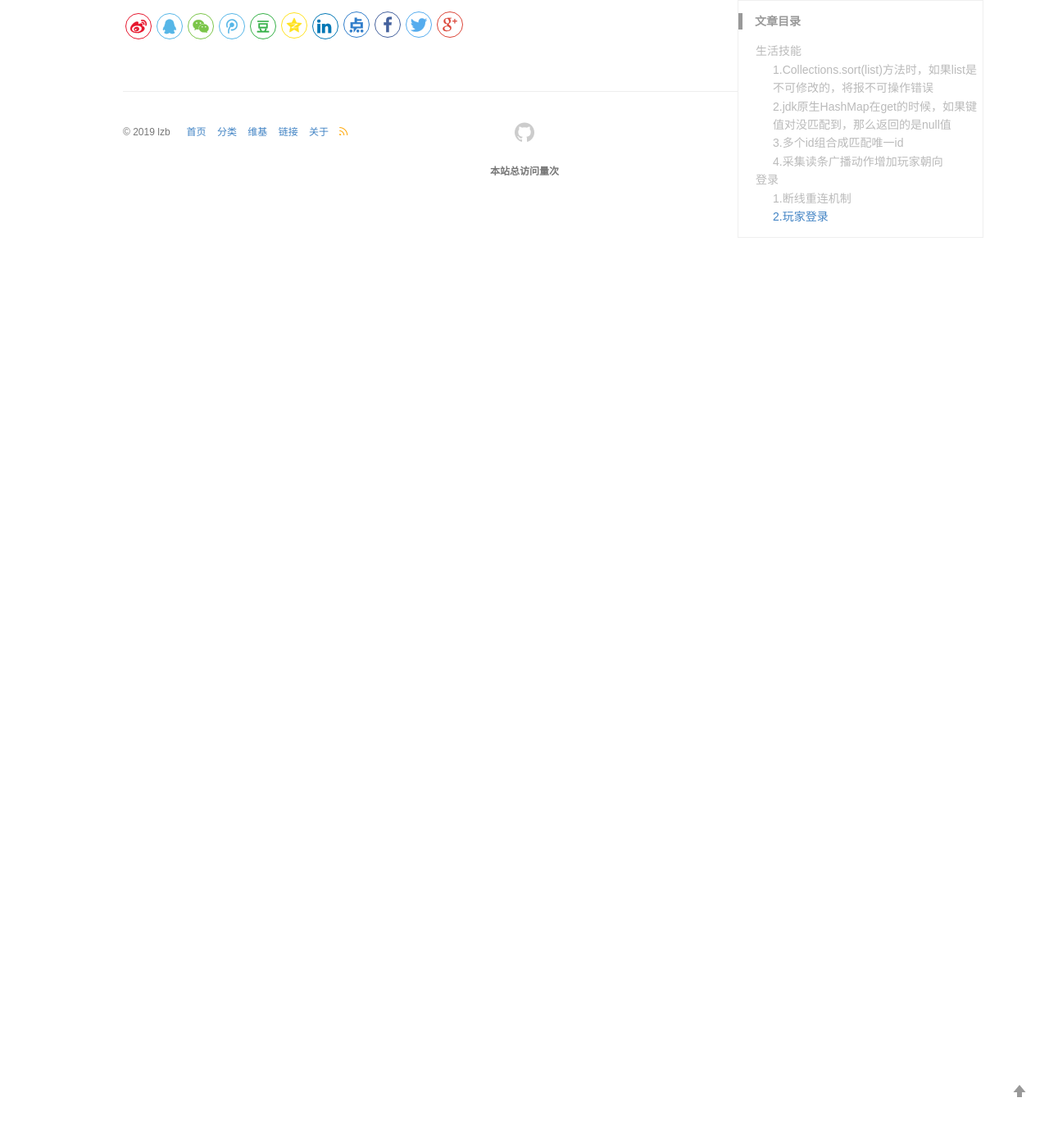
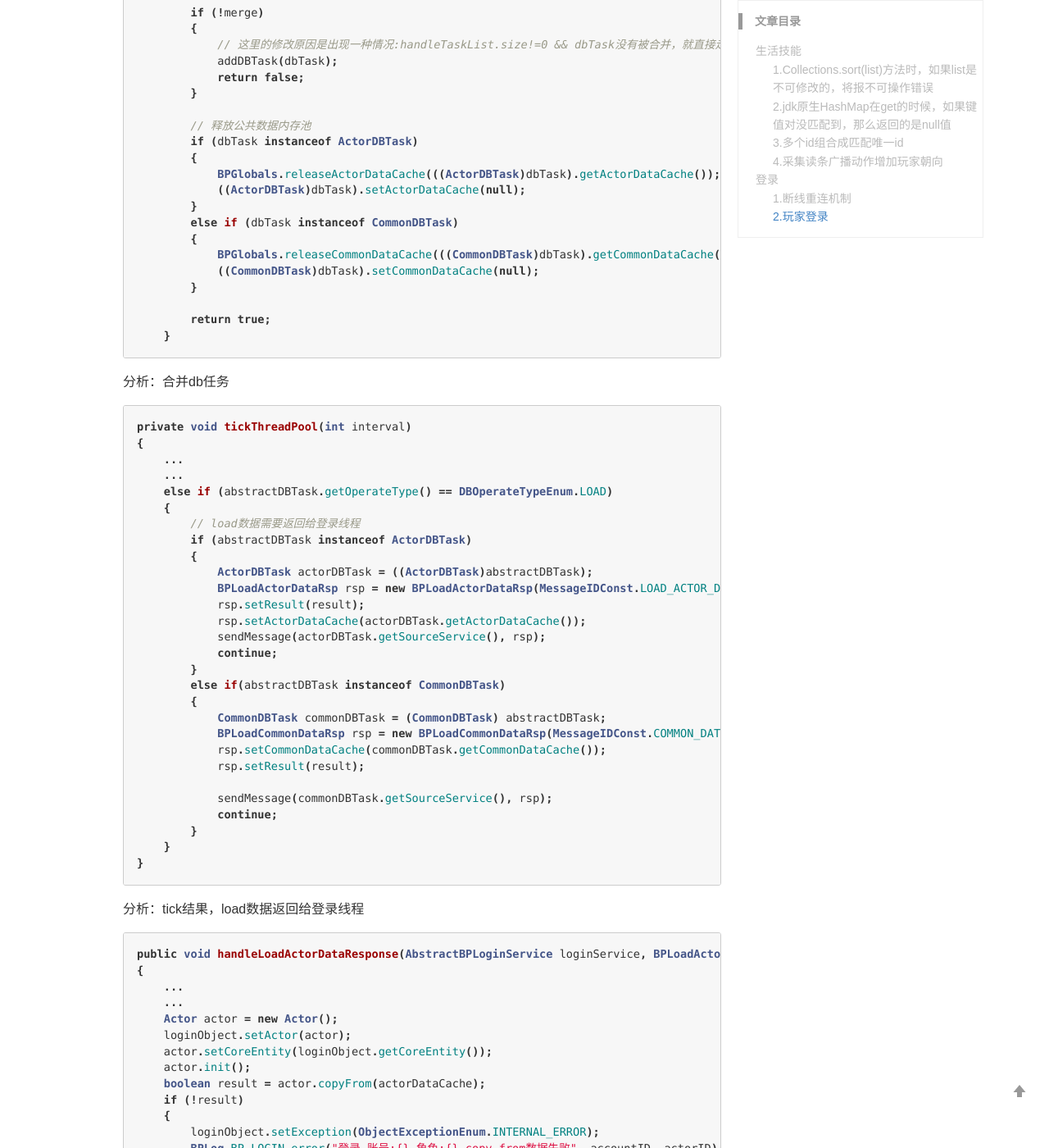
Before and after one commit to lizb0907/lizb0907.github.io, a Jekyll site: the page built from _posts/mmo-game/2018-08-09-Game.md, in a window 1280 px wide and 1400 px high, scrolled down 14686 px. Shown: the whole window at 82% size. Built offline with Jekyll 4.4.1, drawn with Linux system fonts in a browser that asks for light colours; comment, search, counter and statistics services are not loaded; before the commit the page ends 14944 px from its top, so only the background shows below that; some of the changed text lies outside the part shown.

Commit message:
update mmo login

````diff
--- a/_posts/mmo-game/2018-08-09-Game.md
+++ b/_posts/mmo-game/2018-08-09-Game.md
@@ -641,8 +641,134 @@ private void tickHandleDBTask(int interval)
     repeatHandleSet.clear();
 }
 ```
-分析：这里主要就是从得执行db任务列表取出db任务，然后派发执行。需要注意的是，这里会判断当前的actor是否正在执行db任务，如果正在执行，那么会做一次
+分析：这里主要就是从执行db任务列表取出db任务，然后派发执行。需要注意的是，这里会判断当前的actor是否正在执行db任务，如果正在执行，那么会做一次
 合并db任务操作。
+
+```java
+/**
+     * 合并db任务到待处理的DB任务列表
+     * @param dbTask
+     * @return boolean 是否合并了一个task,并且将缓存置空
+     */
+    private boolean mergeDBTask(AbstractDBTask dbTask)
+    {
+        //得处理的db任务列表如果长度为0，那么不用合并
+        int size = handleTaskList.size();
+        if (size == 0)
+        {
+            //直接将当前db任务加入到待处理的db任务列表
+            addDBTask(dbTask);
+            return false;
+        }
+
+        boolean merge = false;
+        for (int i = 0; i < size; i++)
+        {
+            AbstractDBTask task = handleTaskList.get(i);
+            //判断两个任务是否为同一类任务
+            if (dbTask.isEqual(task))
+            {
+                //如果当前任务和遍历到待处理的db任务列表里不是同一个
+                if (task != dbTask)
+                {
+                    task.mergeFrom(dbTask);
+                    merge = true;
+                    break;
+                }
+            }
+        }
+
+        if (!merge)
+        {
+            // 这里的修改原因是出现一种情况:handleTaskList.size!=0 && dbTask没有被合并，就直接走下面的释放任务了
+            addDBTask(dbTask);
+            return false;
+        }
+
+        // 释放公共数据内存池
+        if (dbTask instanceof ActorDBTask)
+        {
+            BPGlobals.releaseActorDataCache(((ActorDBTask)dbTask).getActorDataCache());
+            ((ActorDBTask)dbTask).setActorDataCache(null);
+        }
+        else if (dbTask instanceof CommonDBTask)
+        {
+            BPGlobals.releaseCommonDataCache(((CommonDBTask)dbTask).getCommonDataCache());
+            ((CommonDBTask)dbTask).setCommonDataCache(null);
+        }
+
+        return true;
+    }
+```
+分析：合并db任务
+
+```java
+private void tickThreadPool(int interval)
+{
+    ...
+    ...
+    else if (abstractDBTask.getOperateType() == DBOperateTypeEnum.LOAD)
+    {
+        // load数据需要返回给登录线程
+        if (abstractDBTask instanceof ActorDBTask)
+        {
+            ActorDBTask actorDBTask = ((ActorDBTask)abstractDBTask);
+            BPLoadActorDataRsp rsp = new BPLoadActorDataRsp(MessageIDConst.LOAD_ACTOR_DATA_RESPONSE);
+            rsp.setResult(result);
+            rsp.setActorDataCache(actorDBTask.getActorDataCache());
+            sendMessage(actorDBTask.getSourceService(), rsp);
+            continue;
+        }
+        else if(abstractDBTask instanceof CommonDBTask)
+        {
+            CommonDBTask commonDBTask = (CommonDBTask) abstractDBTask;
+            BPLoadCommonDataRsp rsp = new BPLoadCommonDataRsp(MessageIDConst.COMMON_DATA_LOAD_RESPONSE);
+            rsp.setCommonDataCache(commonDBTask.getCommonDataCache());
+            rsp.setResult(result);
+
+            sendMessage(commonDBTask.getSourceService(), rsp);
+            continue;
+        }
+    }
+}
+```
+分析：tick结果，load数据返回给登录线程
+
+```java
+public void handleLoadActorDataResponse(AbstractBPLoginService loginService, BPLoadActorDataRsp message)
+{
+    ...
+    ...
+    Actor actor = new Actor();
+    loginObject.setActor(actor);
+    actor.setCoreEntity(loginObject.getCoreEntity());
+    actor.init();
+    boolean result = actor.copyFrom(actorDataCache);
+    if (!result)
+    {
+        loginObject.setException(ObjectExceptionEnum.INTERNAL_ERROR);
+        BPLog.BP_LOGIN.error("登录 账号:{} 角色:{} copy from数据失败", accountID, actorID);
+        // 释放data cache
+        BPGlobals.releaseActorDataCache(actorDataCache);
+    }
+
+    actor.initCommonData(loginObject);
+
+    actor.afterLoad();
+    actor.setAllModuleModify(false);
+
+    loginObject.setFlowStatus(BPLoginFlowStatusEnum.LOAD_ACTOR_DATA_SUCCESS);
+    loginObject.getLoginTimeOut().cancelTimeout();
+    loginObject.getLoginTimeOut().setTimeOutEnum(BPLoginTimeOutEnum.CLIENT_LOAD_SCENE);
+
+    // 释放data cache
+    BPGlobals.releaseActorDataCache(actorDataCache);
+    ...
+    ...
+
+}
+```
+分析：设置登录成功
 
 ```java
 **
````
